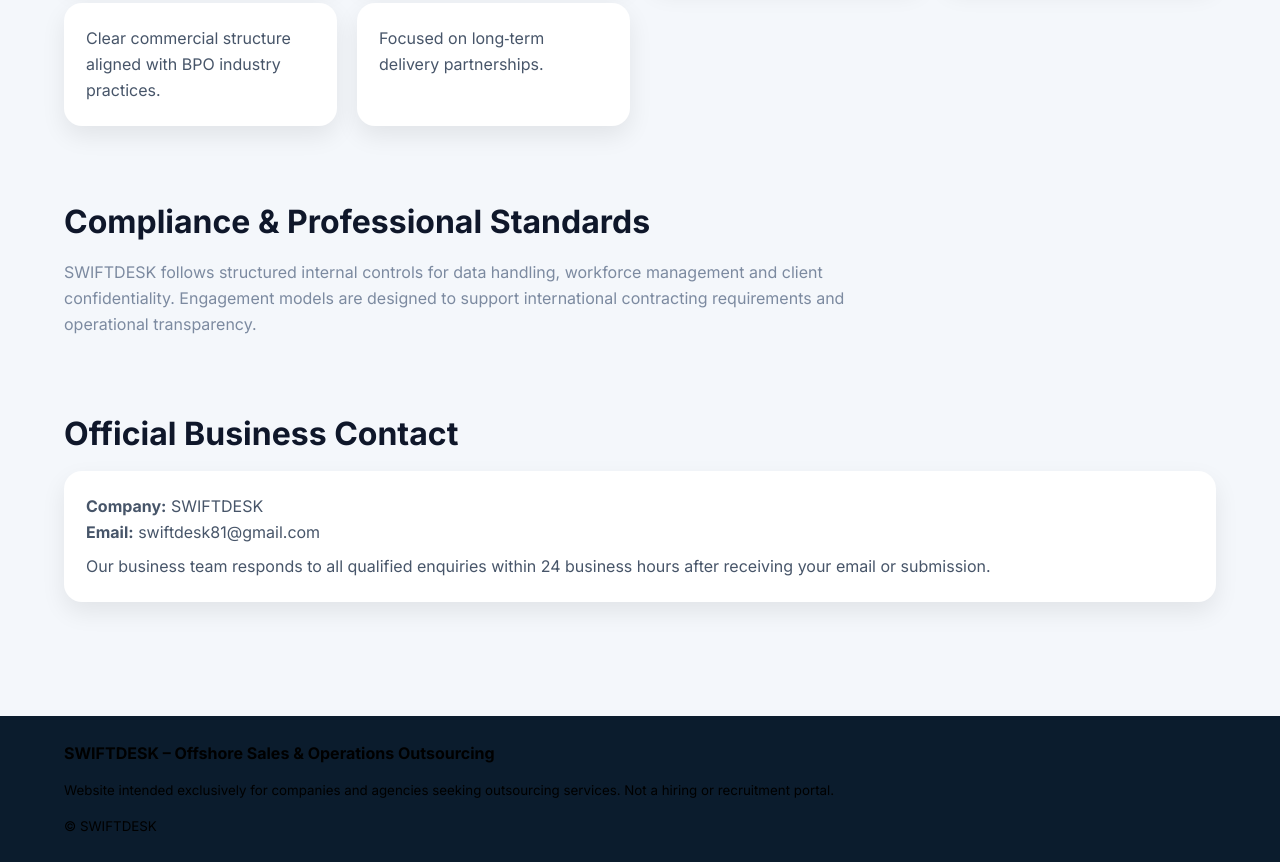
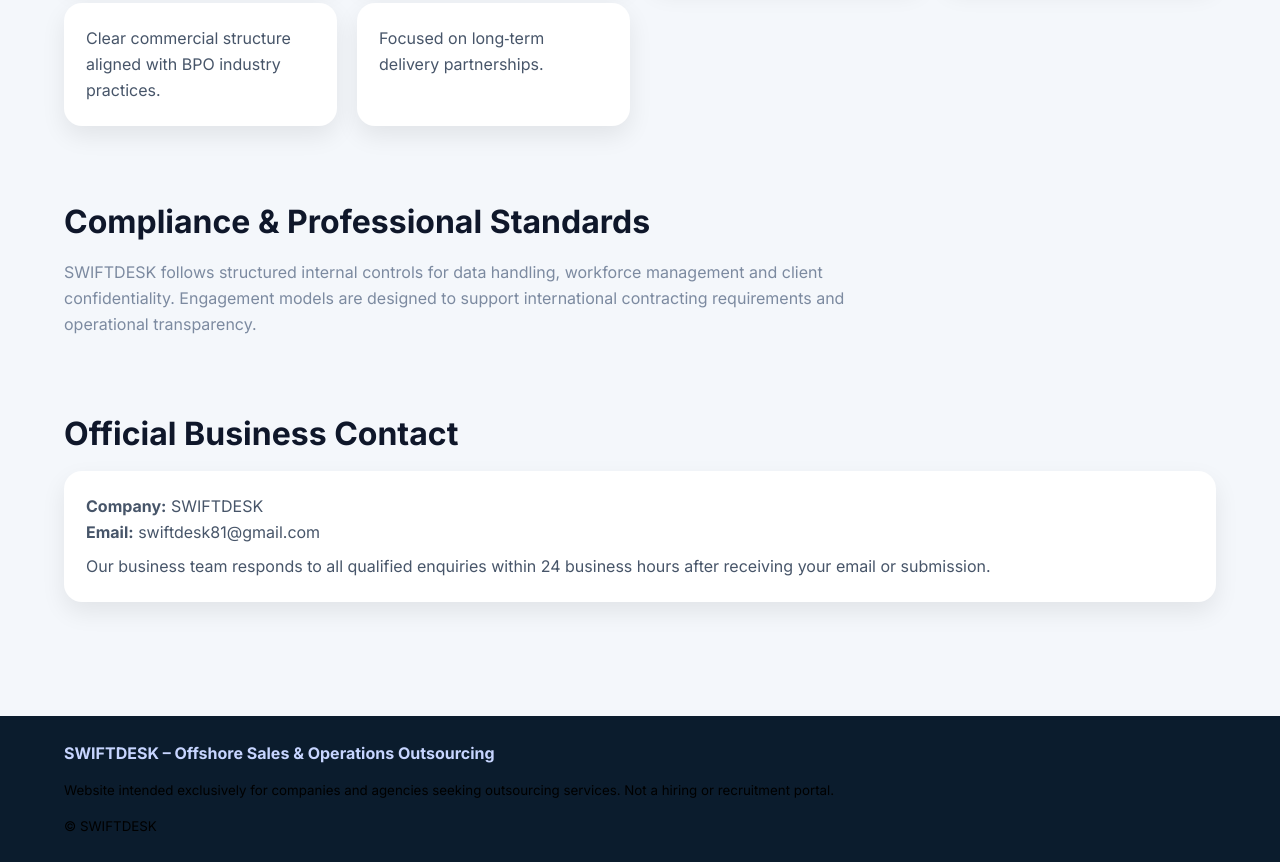
Before and after one commit to swiftdesk81-Hyder/SWIFTDESK-Profile, a plain HTML site: page index.html in a window 1280 px wide. Shown: the part 3001-3863 px from the top of the page. Drawn offline with Linux system fonts and the light colour scheme.

Commit message:
Update index.html

```diff
--- a/index.html
+++ b/index.html
@@ -38,7 +38,7 @@
 form{display:grid;gap:12px}
 input,select,textarea{border:1px solid #d6deea;border-radius:10px;padding:12px 14px;font-size:14px}
 textarea{min-height:110px;resize:vertical}
-footer{margin-top:90px;background:#0b1c2d;color:#000000}
+footer{margin-top:90px;background:#0b1c2d;color:#c7d5ff}
 footer .container{display:grid;gap:14px}
 small{color:#000000}
 @media(max-width:900px){.hero{grid-template-columns:1fr}.split{grid-template-columns:1fr}}
```
